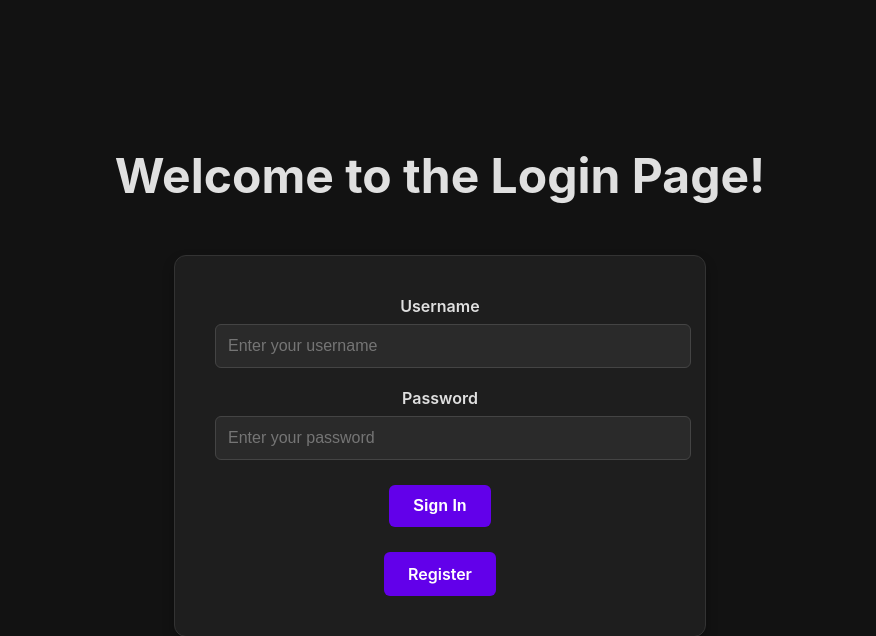
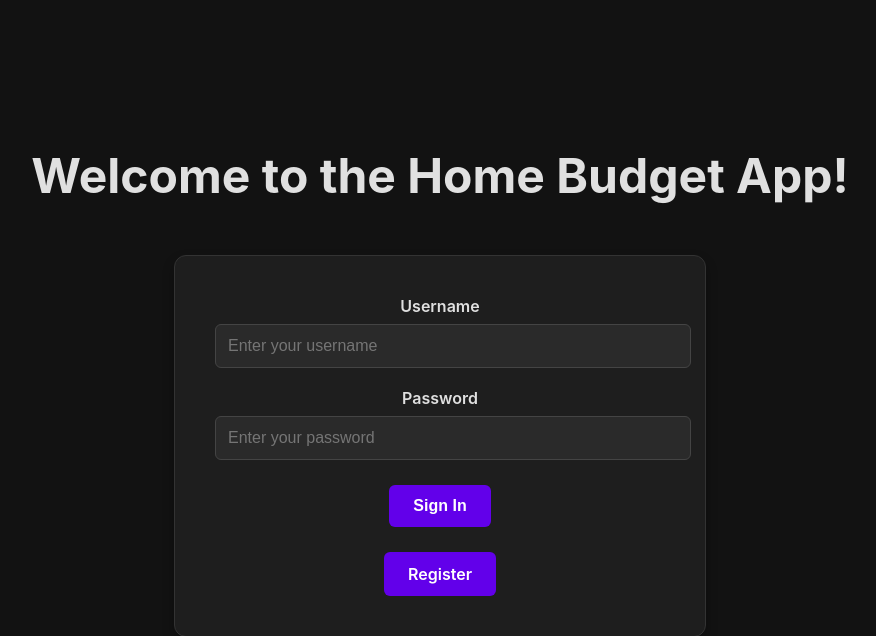
Before and after one commit to Krymat2/DomBudget, a Django app: template budzetApp/templates/budzetApp/login.html in a window 1280 px wide. Shown: the top 636 px of the page, without its empty margins (200-1076 px from the left). Run offline with Django 3.2, Linux system fonts and the light colour scheme; the template is opened without the code that fills it, so the values that code supplies are empty.

Commit message:
Login name change

```diff
--- a/budzetApp/templates/budzetApp/login.html
+++ b/budzetApp/templates/budzetApp/login.html
@@ -11,7 +11,7 @@
 {% block main %}
 <div class="login-container">
     <div class="main">
-        <h1>Welcome to the Login Page!</h1>
+        <h1>Welcome to the Home Budget App!</h1>
         <form class="register_login-form" method="post" action="{% url 'budzetApp:login' %}">
             {% csrf_token %}
             <input type="hidden" name="next" value="{{ next }}">
```
